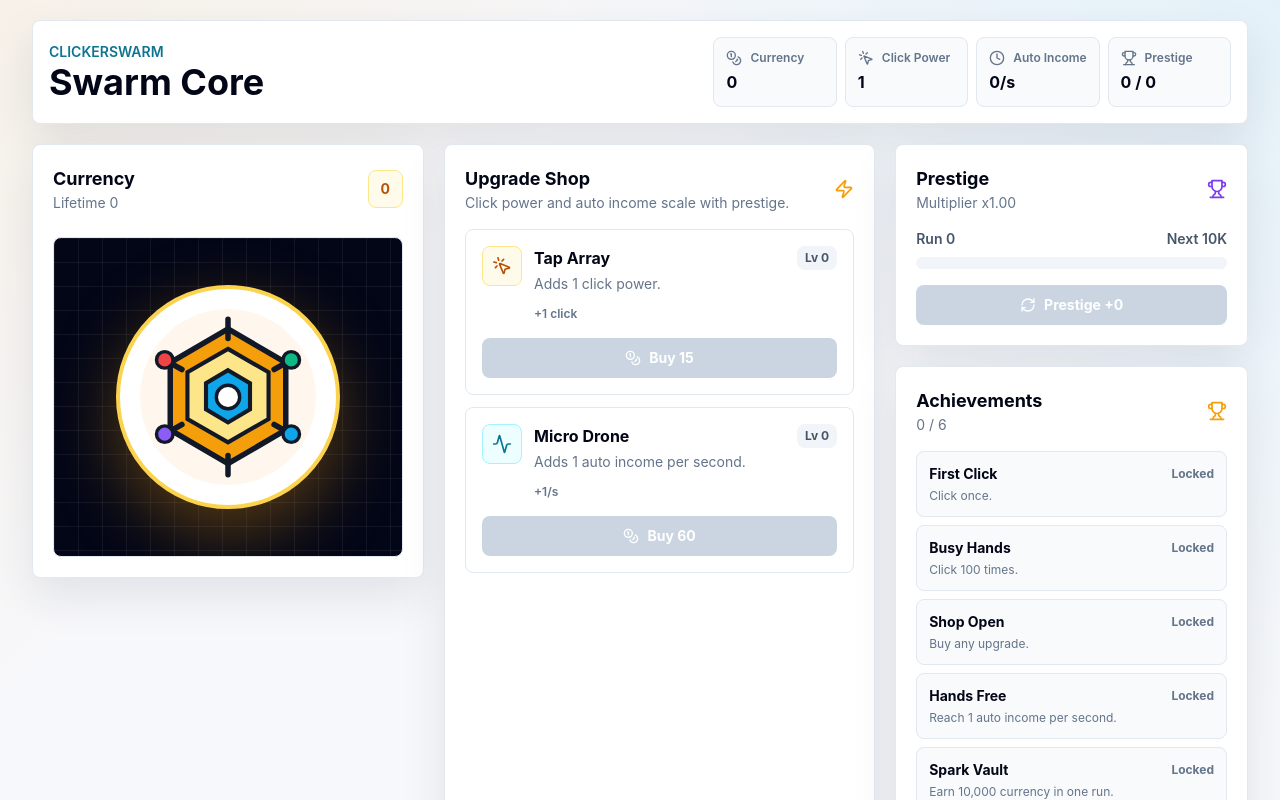
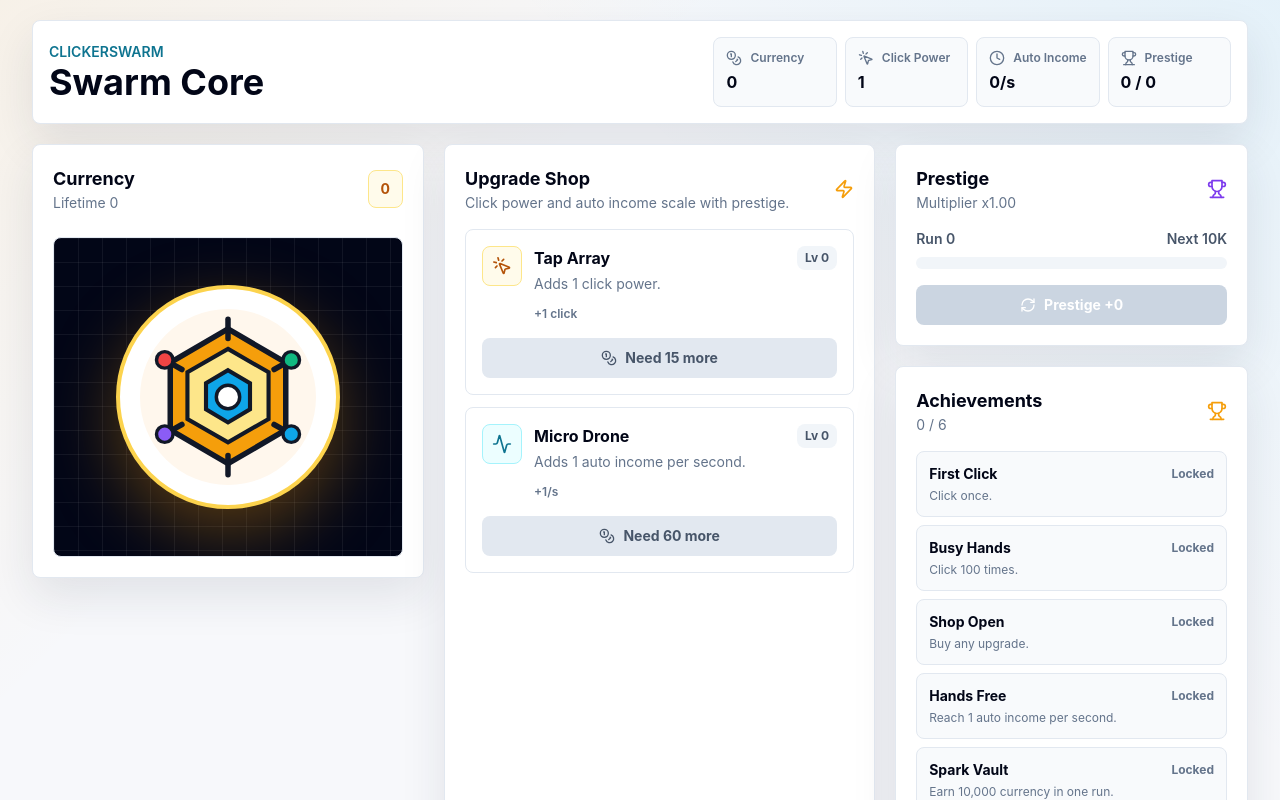
Before and after one commit to kimPukkanun/ClickerSwarm, a Next.js app: page / in a window 1280 px wide. Shown: the top 800 px of the page. Built offline with nearby package versions, Linux system fonts and the light colour scheme.

Commit message:
Palette: clarify upgrade affordability

```diff
--- a/src/game/ClickerGame.tsx
+++ b/src/game/ClickerGame.tsx
@@ -236,6 +236,10 @@ export function ClickerGame() {
             <div className="mt-4 flex flex-col gap-3">
               {upgradeRows.map((upgrade) => {
                 const canAfford = currency >= upgrade.cost;
+                const missingCurrency = Math.max(upgrade.cost - currency, 0);
+                const buyLabel = canAfford
+                  ? `Buy ${upgrade.name} for ${formatNumber(upgrade.cost)} currency`
+                  : `Need ${formatNumber(missingCurrency)} more currency to buy ${upgrade.name}`;
                 const Icon = upgrade.Icon;
 
                 return (
@@ -271,13 +275,16 @@ export function ClickerGame() {
                     </div>
                     <button
                       type="button"
-                      title={`Buy ${upgrade.name}`}
+                      title={buyLabel}
+                      aria-label={buyLabel}
                       onClick={() => buyUpgrade(upgrade.id)}
                       disabled={!canAfford}
-                      className="mt-4 inline-flex h-10 w-full items-center justify-center gap-2 rounded-lg bg-cyan-700 px-4 text-sm font-bold text-white transition hover:bg-cyan-800 disabled:cursor-not-allowed disabled:bg-slate-300"
+                      className="mt-4 inline-flex h-10 w-full items-center justify-center gap-2 rounded-lg bg-cyan-700 px-4 text-sm font-bold text-white transition hover:bg-cyan-800 disabled:cursor-not-allowed disabled:bg-slate-200 disabled:text-slate-600"
                     >
                       <Coins className="h-4 w-4" />
-                      Buy {formatNumber(upgrade.cost)}
+                      {canAfford
+                        ? `Buy ${formatNumber(upgrade.cost)}`
+                        : `Need ${formatNumber(missingCurrency)} more`}
                     </button>
                   </article>
                 );
```
Also changed, not shown: .Jules/palette.md (added).
